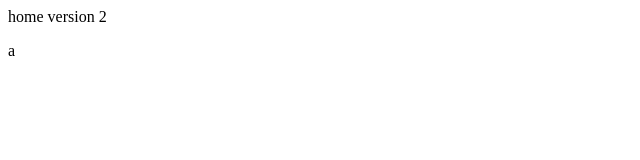
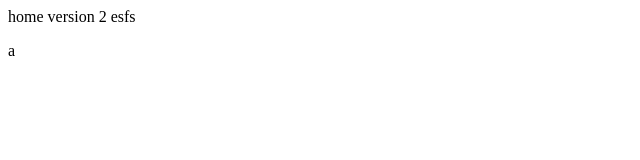
Before and after one commit to nilofarts/may-15, a plain HTML site: page home.html in a window 1280 px wide. Shown: the full height of the page, 0-640 px from the left. Drawn offline with Linux system fonts and the light colour scheme.

Commit message:
message on fix

```diff
--- a/home.html
+++ b/home.html
@@ -3,7 +3,7 @@
 <body>
 <p>
 home version 2
-
+esfs
 </p>a
 </body>
 </html>
```
